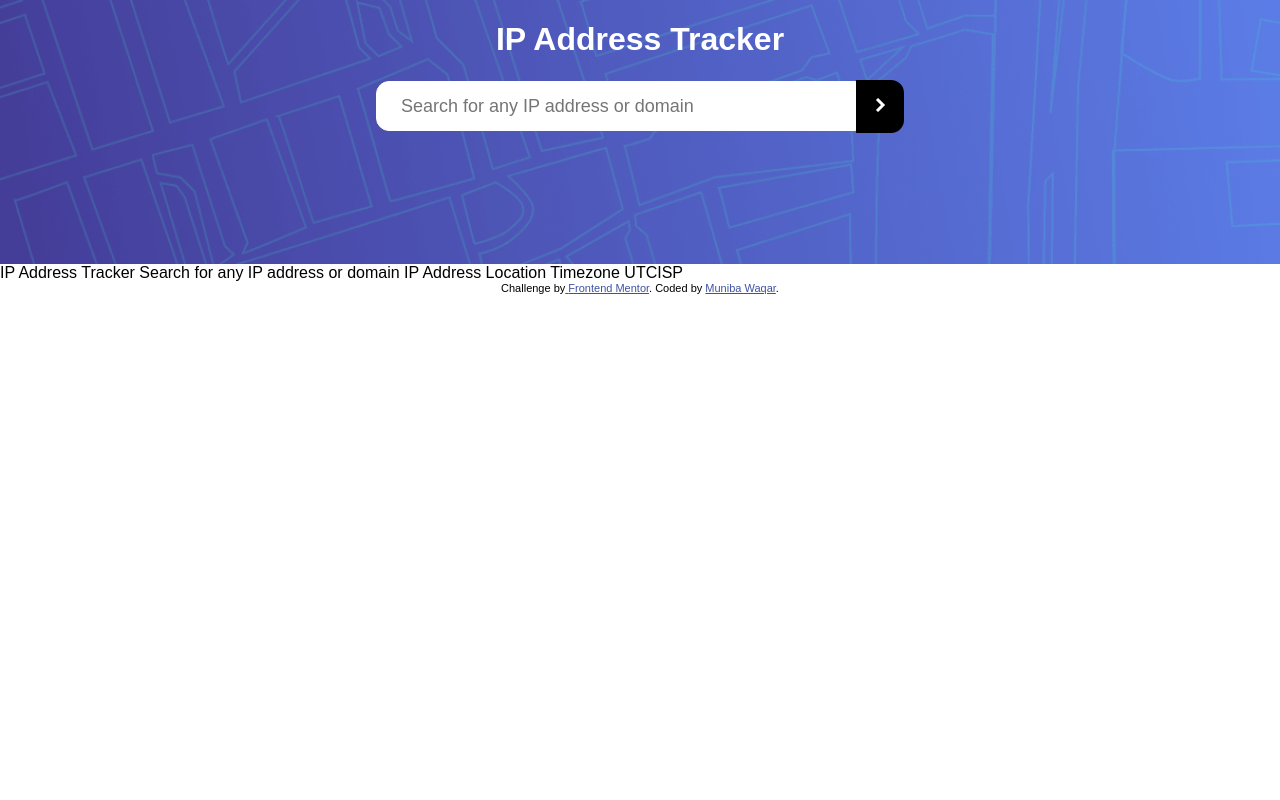
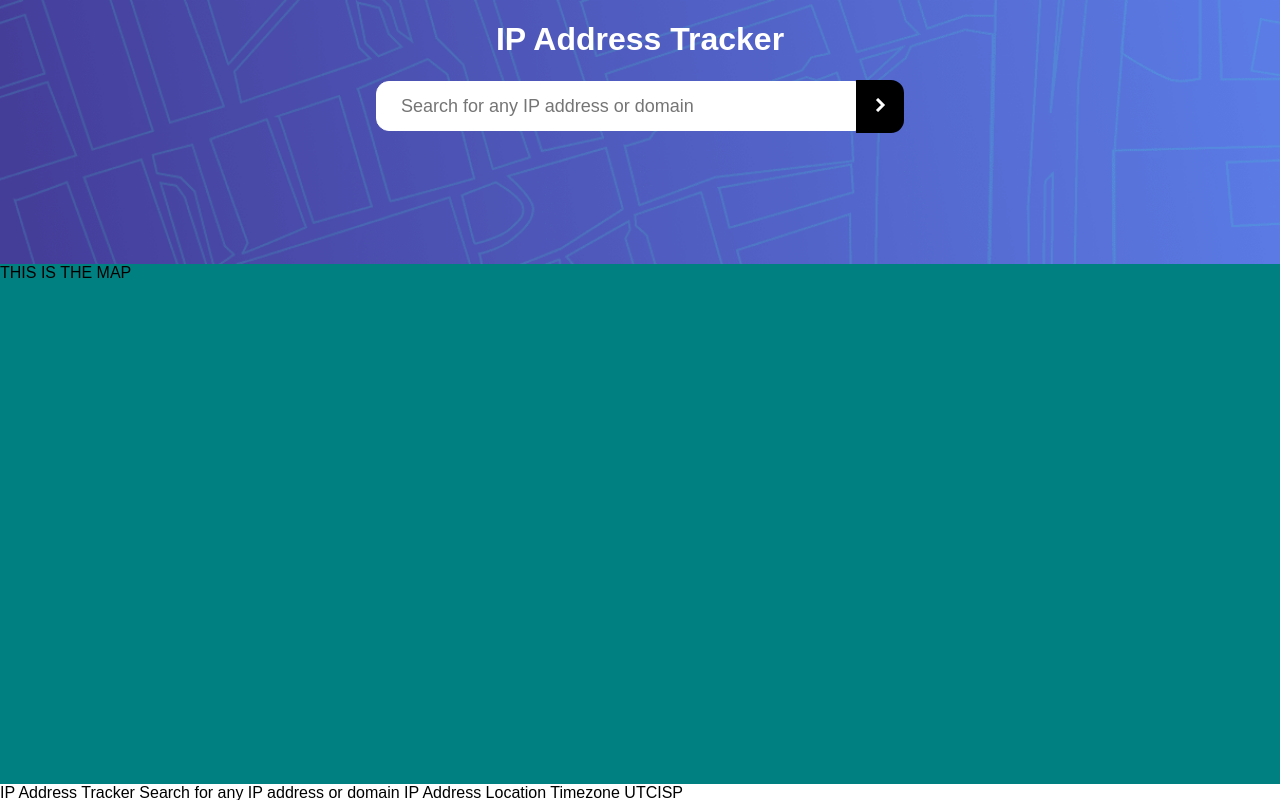
Before and after one commit to MunibaWq/trackerapp, a React (Create React App) app in the folder client/: page / in a window 1280 px wide. Built offline with nearby package versions, Linux system fonts and the light colour scheme.

Commit message:
setup Map Component

```diff
--- a/client/src/App.js
+++ b/client/src/App.js
@@ -1,14 +1,11 @@
 import "./App.css";
-import { Footer, Header } from "./components";
+import { Footer, Header, Map } from "./components";
 
 function App() {
   return (
     <div className="App">
-      {/* Header block element */}
       <Header />
-      {/* Search results on top of the Header and Body Elements */}
-      {/* Body Block element */}
-
+      <Map />
       <Footer />
     </div>
   );
--- /dev/null
+++ b/client/src/components/Map.css
@@ -0,0 +1,4 @@
+.mapContainer {
+  height: 65%;
+  background-color: teal;
+}
--- /dev/null
+++ b/client/src/components/Map.js
@@ -0,0 +1,8 @@
+import React from "react";
+import "./Map.css";
+
+const Map = () => {
+  return <div className="mapContainer"> THIS IS THE MAP</div>;
+};
+
+export { Map };
--- a/client/src/components/index.js
+++ b/client/src/components/index.js
@@ -2,3 +2,4 @@ export * from "./Footer.js";
 export * from "./Header.js";
 export * from "./SearchBar.js";
 export * from "./Card.js";
+export * from "./Map.js";
```
